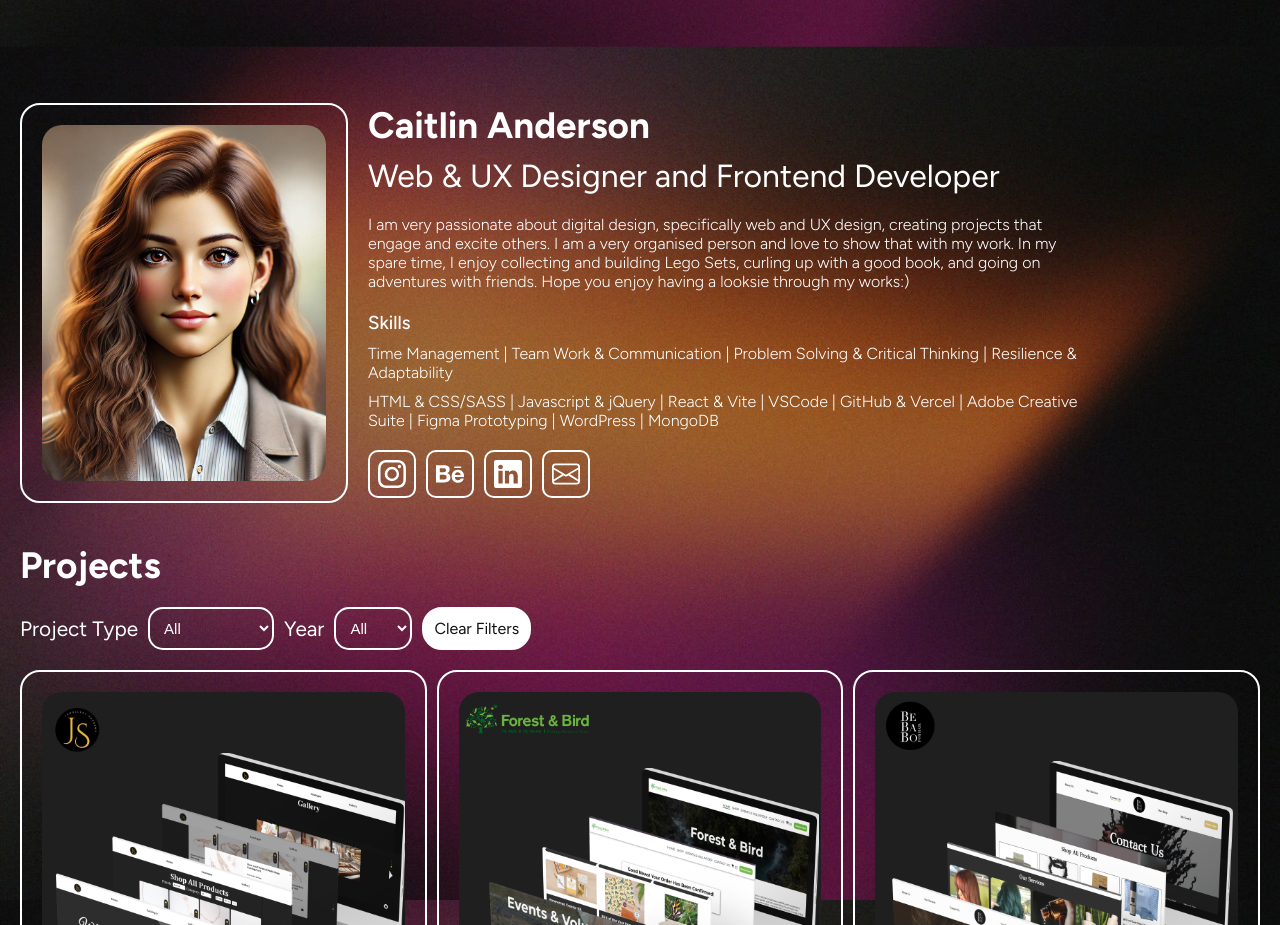
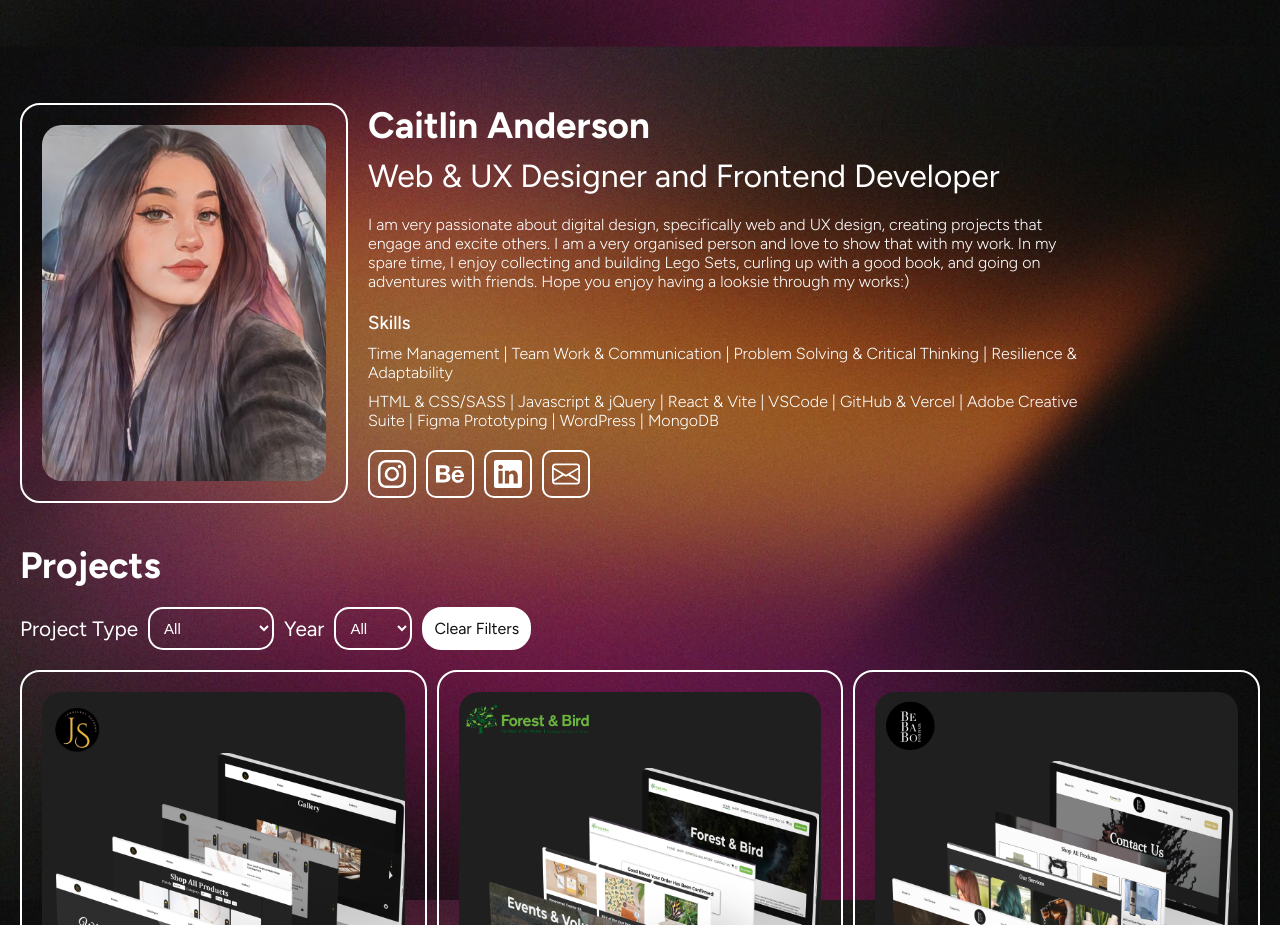
Before and after one commit to caitlinanderson099/Caitlin-Anderson, a React (Vite) app: page /#/ in a window 1280 px wide. Shown: the part 780-1705 px from the top of the page. Built offline with nearby package versions, Linux system fonts and the light colour scheme; no server answers; a web font is replaced by a local one.

Commit message:
added a new pfp

```diff
--- a/src/pages/home/Home.jsx
+++ b/src/pages/home/Home.jsx
@@ -191,7 +191,7 @@ const Home = () => {
           <div className='about-content'>
 
             <div className='img-cont'>
-              <img src="/ai-pic.webp" alt="" />
+              <img src="/portfolio-pfp.jpeg" alt="Photo of myself" />
             </div>
 
             <div className='about-info'>
--- a/src/pages/single-page/SingleProject.jsx
+++ b/src/pages/single-page/SingleProject.jsx
@@ -32,7 +32,6 @@ const SingleProject = () => {
   }
 
   const handleBack = () => {
-    window.scrollTo(0,0);
     navigate(-1);
   }
 
```
Also changed, not shown: public/portfolio-pfp.jpeg (added).
